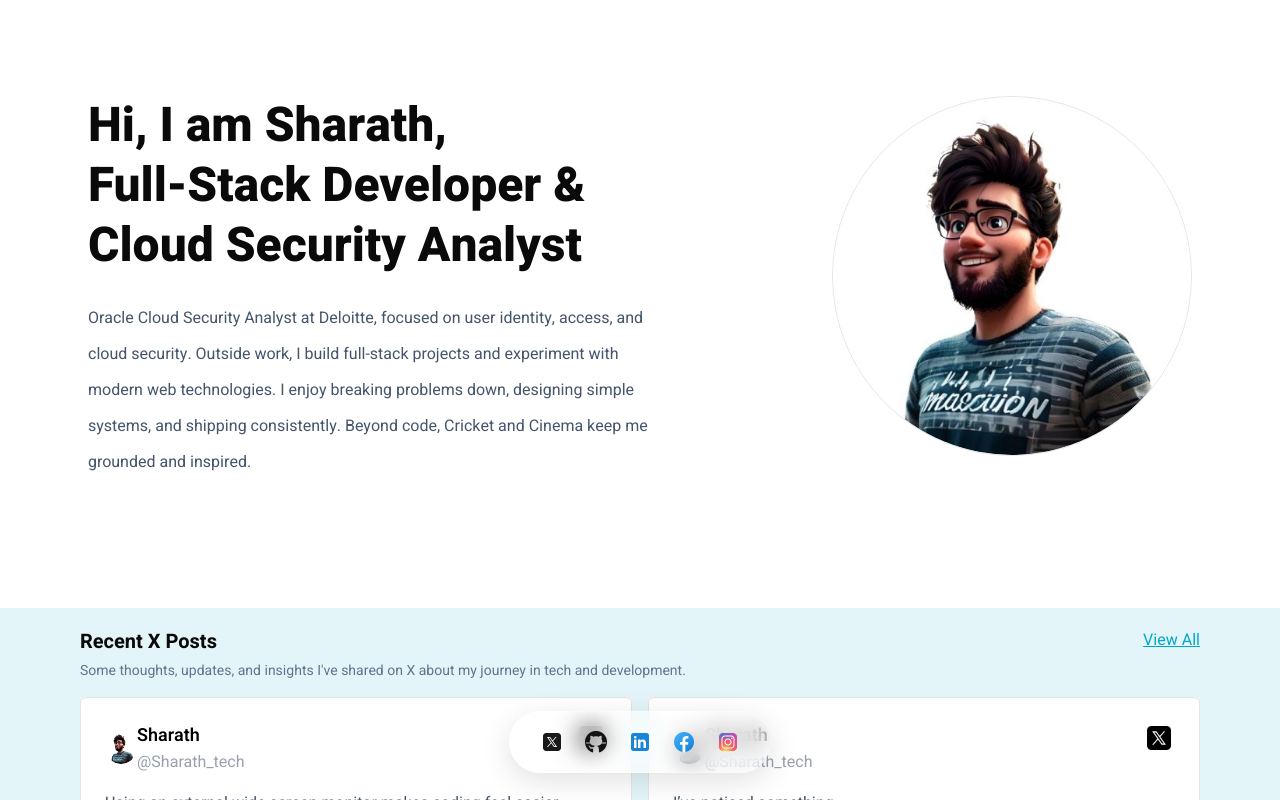
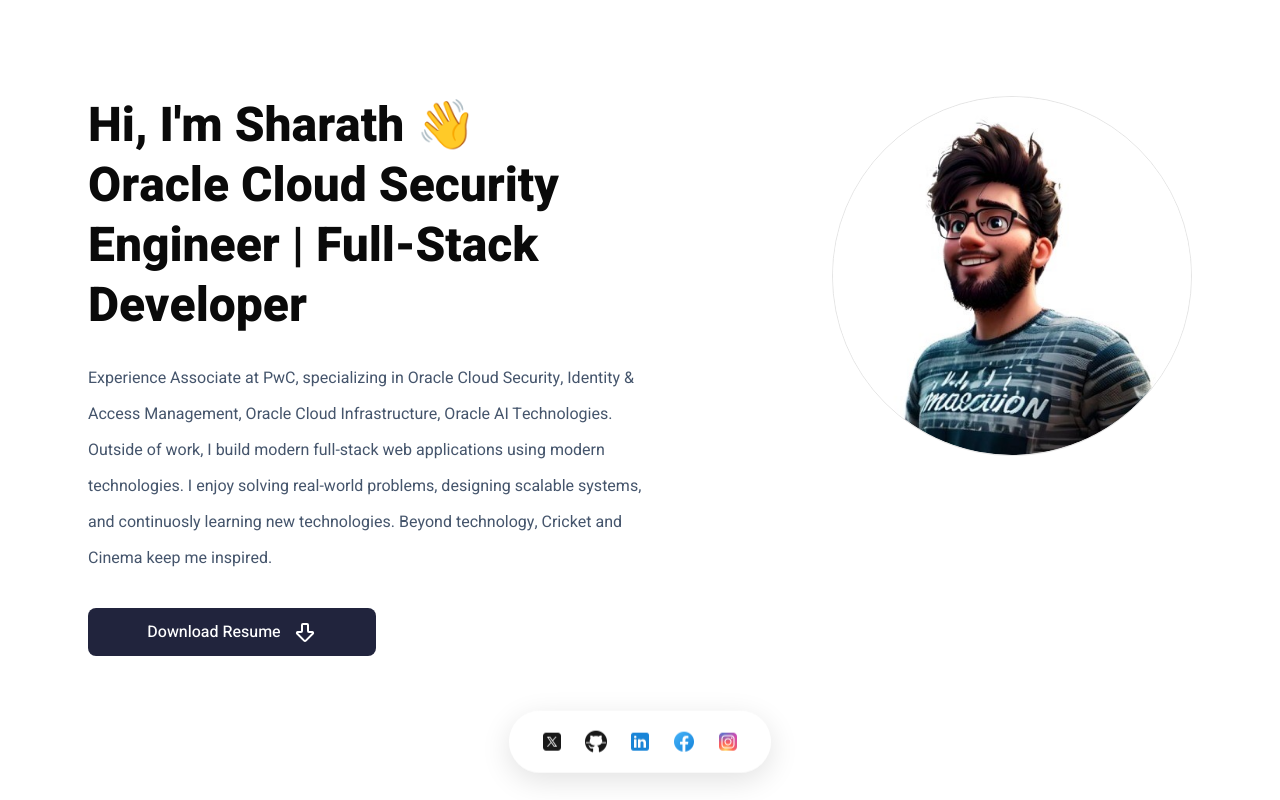
Before and after one commit to Sharath282000/Updated-Portfolio, a Next.js app: page / in a window 1280 px wide. Shown: the top 800 px of the page. Built offline with nearby package versions, Linux system fonts and the light colour scheme.

Commit message:
Changed Profile in Hero

```diff
--- a/app/page.tsx
+++ b/app/page.tsx
@@ -9,7 +9,7 @@ export default function Home() {
     <div className="mb-5">
       <main>
         <Hero/>
-        <RecentPosts/>
+        {/* <RecentPosts/> */}
         <Works/>
         <Skills/>
         <Contact/>
--- a/components/Hero.tsx
+++ b/components/Hero.tsx
@@ -1,5 +1,6 @@
 'use client'
 import { motion } from "framer-motion"
+import { ArrowBigDown } from "lucide-react"
 
 const Hero = () => {
     return (
@@ -9,28 +10,23 @@ const Hero = () => {
 
                     <motion.div initial={{ opacity: 0, x: 10 }} animate={{ opacity: 1, x: 0 }} transition={{ duration: 0.8, ease: 'easeOut' }} className="max-w-xl text-center lg:text-left flex flex-col justify-center order-2 lg:order-1">
                         <h1 className="text-2xl lg:text-left md:text-4xl lg:text-5xl font-extrabold leading-tight mb-6">
-                            Hi, I am Sharath,
+                            Hi, I'm Sharath 👋
                             <br />
-                            Full-Stack Developer & Cloud Security Analyst
+                            Oracle Cloud Security Engineer | Full-Stack Developer
                         </h1>
 
                         <p className="text-slate-600 text-left text-sm leading-relaxed md:text-base md:leading-9 mb-8">
-                            Oracle Cloud Security Analyst at Deloitte,
-                            focused on user identity, access, and cloud security.
-
-                            Outside work, I build full-stack projects
-                            and experiment with modern web technologies.
-
-                            I enjoy breaking problems down,
-                            designing simple systems, and shipping consistently.
-
-                            Beyond code, Cricket and Cinema
-                            keep me grounded and inspired.
+                            Experience Associate at PwC,
+                            specializing in Oracle Cloud Security, Identity & Access Management, Oracle Cloud Infrastructure, Oracle AI Technologies.
+                            <br></br>
+                            Outside of work, I build modern full-stack web applications using modern technologies.
+                            I enjoy solving real-world problems, designing scalable systems, and continuosly learning new technologies. Beyond technology, Cricket and Cinema keep me inspired.
                         </p>
 
-                        {/* <button className="bg-secondary text-white px-6 py-3 w-full md:w-[50%] cursor-pointer rounded-md font-medium hover:opacity-90 transition">
-                        <p className='flex flex-row gap-3 items-center justify-center'>Download Resume <ArrowBigDown /></p>
-                    </button> */}
+                         <a className="bg-primary text-white px-6 py-3 w-full md:w-[50%] text-sm md:text-base cursor-pointer rounded-md font-medium hover:opacity-90 transition" href="/Sharath_Resume.pdf" download
+                            rel="noopener noreferrer">
+                        <p className='flex flex-row gap-3 items-center justify-center text-sm md:text-base'>Download Resume <ArrowBigDown className="text-sm md:text-base" /></p>
+                    </a>
                     </motion.div>
 
 
--- a/utils/skills.js
+++ b/utils/skills.js
@@ -71,4 +71,8 @@ export const skills = [
     id: 16,
     name: "Oracle Cloud Infrastructure",
   },
+  {
+    id: 19,
+    name: "Oracle AI Agents",
+  },
 ];
```
Also changed, not shown: 1 other file (tests, documents, lock files or other folders).
